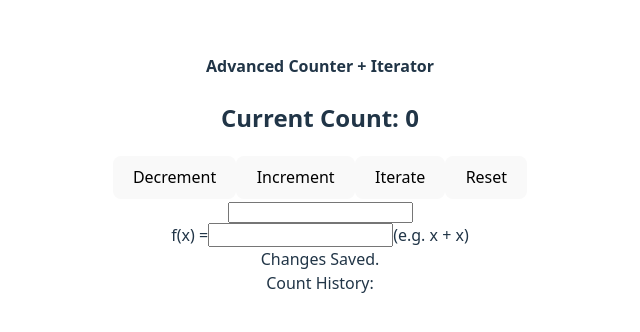
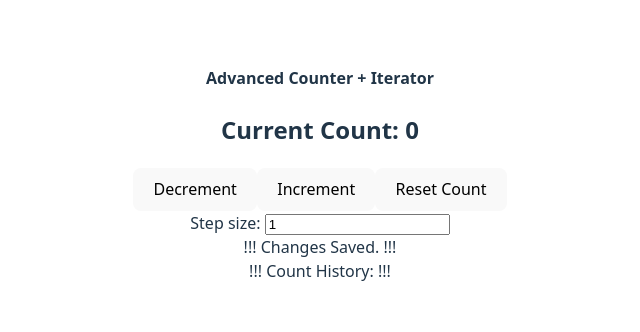
Before and after one commit to jfisherd/react-counter, a React (Vite) app: page / in a window 1280 px wide. Shown: the part 236-568 px from the top of the page, without its empty margins (320-960 px from the left). Built offline with nearby package versions, Linux system fonts and the light colour scheme.

Commit message:
README updates + handleReset development

```diff
--- a/src/components/AdvancedCounter.tsx
+++ b/src/components/AdvancedCounter.tsx
@@ -7,41 +7,50 @@ export const AdvancedCounter: React.FC = () => {
     const [stepValue, setStepValue] = useState<number>(1)
 
     {/* consider empty string case, division by 0, 0^0, undefined, bigInts, */ }
-    const [customFunction, setCustomFunction] = useState<string>("")
+    // const [customFunction, setCustomFunction] = useState<string>("")
 
 
     const handleStepValueChange = () => {
         setStepValue(Number(document.getElementById('stepInput').value))
+        {/* Number() required, type guards do not change input string to a number */ }
     }
 
-    const handleIteration = () => {
-        // setCount(APPLY CUSTOM FUNCTION FROM INPUT DOM OBJECT)
+    // const handleIteration = () => {
+    //     // setCount(APPLY CUSTOM FUNCTION FROM INPUT DOM OBJECT)
+    // }
+
+    const handleReset = () => {
+        setCount(0)
+        {/*CLEAR COUNT HISTORY*/}
     }
-
 
     return (
         <>
             <h4>Advanced Counter + Iterator</h4> {/* <h4>Advanced Premium++ Gold Member VIP Honorary VP Counter</h4> */}
             <h2>Current Count: {count}</h2>
-            <div id='buttons'> {/* style={`display: flex; justify-content: center`}> */}
+            <div id='buttons'> {/* style={`display: flex; justify-content: center`}> NO IN-LINE STYLING?*/}
                 <button onClick={() => setCount((prevCount) => prevCount - stepValue)}>
                     Decrement
                 </button>
                 <button onClick={() => setCount((prevCount) => prevCount + stepValue)}>
                     Increment
                 </button>
-                <button onClick={handleIteration}>Iterate</button> {/* handle reducer function */}
-                <button onClick={() => setCount(0)}>Reset</button> {/* set current count to 0 */}
+                {/*<button onClick={handleIteration}>*/} {/* handle reducer function */}
+                    {/* Iterate f(x) */}
+                {/* </button>  */}
+                <button onClick={() => setCount(0)}>
+                    Reset Count
+                </button> {/* set current count to 0 */}
             </div>
-            <label htmlFor="stepInput"></label> {/* Idea for label and stepInput id taken directly from Per Scholas' Lab 10.1 */}
-            <input id="stepInput" type="number" onChange={handleStepValueChange}></input> {/* CHECK THE stepValue DISPLAYS CORRECTLY */}
-            <div id='reducerInputContainer'>
-                <label htmlFor='reducerInput'>f(x) = </label>
-                <input id='reducerInput' type='text'></input> {/* Handle invalid inputs without breaking system */}
-                <div> (e.g. x + x)</div>
-            </div>
-            <div>Changes Saved.</div>
-            <div>Count History:</div>
+            <label htmlFor="stepInput">Step size: </label> {/* Idea for label and stepInput id taken directly from Per Scholas' Lab 10.1 */}
+            <input id="stepInput" type="number" value={stepValue} onChange={handleStepValueChange}></input> {/* CHECK THE stepValue DISPLAYS CORRECTLY */}
+            {/* <div id='reducerInputContainer'>
+                <label htmlFor='reducerInput'>f(x) = </label> */}
+                {/* <input id='reducerInput' type='text'></input> */} {/* Handle invalid inputs without breaking system */}
+                {/* <div> (e.g. x + x)</div>
+            </div> */}
+            <div>!!! Changes Saved. !!!</div>
+            <div>!!! Count History: !!!</div>
             {/* <ul>{COUNTHISTORY}</ul> */}
         </>
     )
```
Also changed, not shown: src/App.css (line endings or trailing spaces), 2 other files (tests, documents, lock files or other folders).
